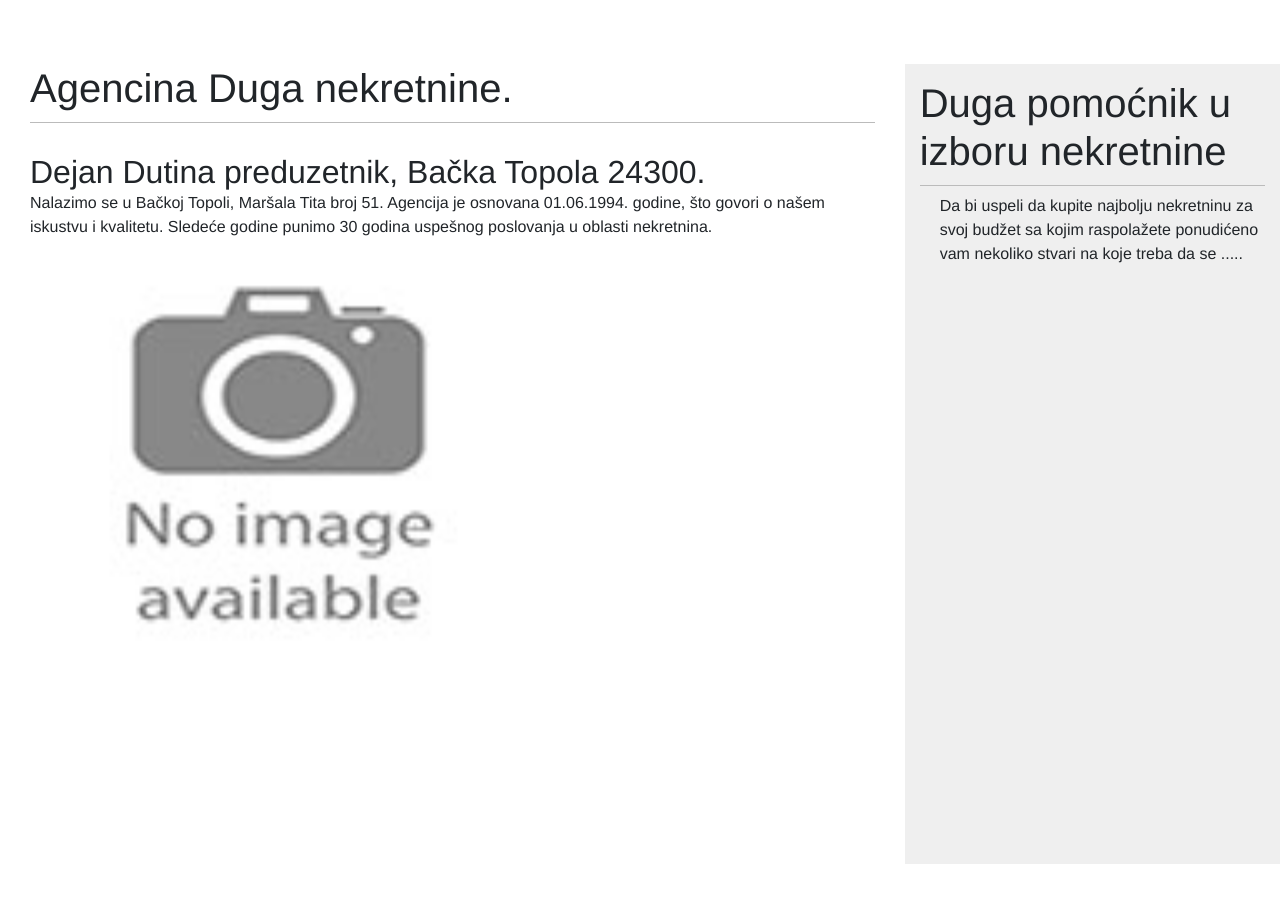
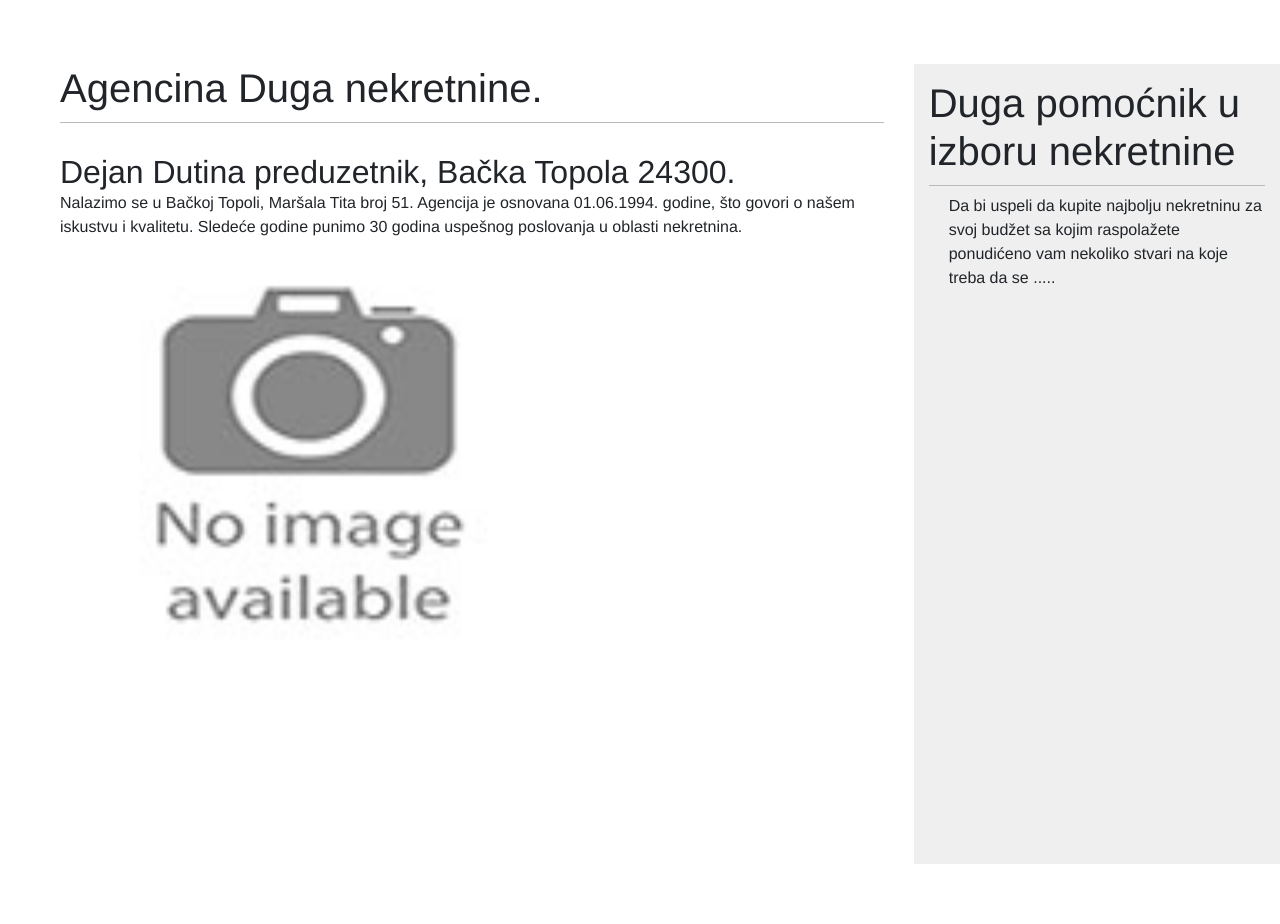
Before and after one commit to sekulaboris/www.duga.nekretnine.rs, a Django app: page / in a window 1280 px wide. Shown: the part 87-1011 px from the top of the page. Run offline with Django 4.2, Linux system fonts and the light colour scheme; parts of the project's set-up code (start-up, migrations or seed data) failed here and were passed over; some libraries are stand-ins or nearby versions.

Commit message:
Update base.html

```diff
--- a/templates/base.html
+++ b/templates/base.html
@@ -122,7 +122,7 @@
         </br>
         <div id="center" style="float:left;margin: 0;">
 
-            <div id="bigcontent" style="display: flex;flex-direction: row;margin-top:70px;margin-bottom: 60px;">
+            <div id="bigcontent" style="display: flex;flex-direction: row;margin-top:70px;margin-bottom: 60px;margin-left:30px;">
                 <div id="content" style="width: 70%;height:100vh;margin: 0 0 0 0;">
 
                     {% block content %}
```
